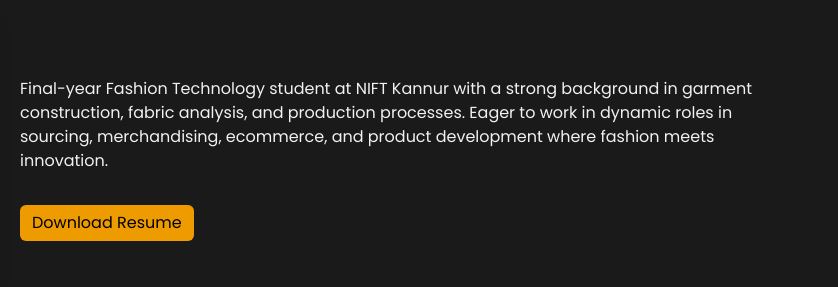
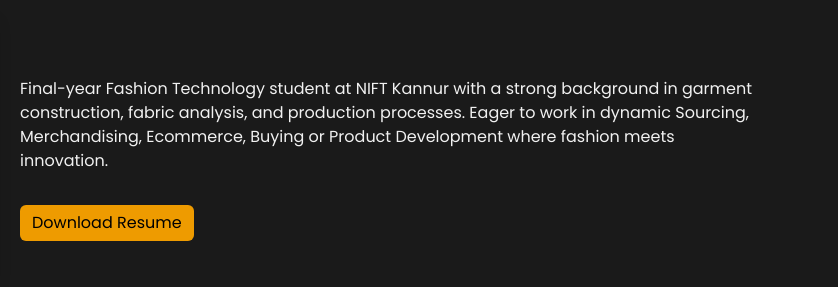
Before and after one commit to Abhishek-P77/arathi-portfolio, a plain HTML site: page index.html in a window 1280 px wide. Shown: the part 463-750 px from the top of the page, 442-1280 px from the left. Drawn offline with nearby package versions, Linux system fonts and the light colour scheme.

Commit message:
Initial commit

```diff
--- a/index.html
+++ b/index.html
@@ -251,7 +251,7 @@
         <img src="images/Profile.jpg" alt="ARATHI GS" class="img-fluid rounded shadow" />
       </div>
       <div class="col-md-8">
-        <p>Final-year Fashion Technology student at NIFT Kannur with a strong background in garment construction, fabric analysis, and production processes. Eager to work in dynamic roles in sourcing, merchandising, ecommerce, and product development where fashion meets innovation.</p>
+        <p>Final-year Fashion Technology student at NIFT Kannur with a strong background in garment construction, fabric analysis, and production processes. Eager to work in dynamic Sourcing, Merchandising, Ecommerce, Buying or Product Development where fashion meets innovation.</p>
         <a href="resume/arathi_gs_resume.pdf" class="btn btn-primary mt-3">Download Resume</a>
       </div>
     </div>
```
